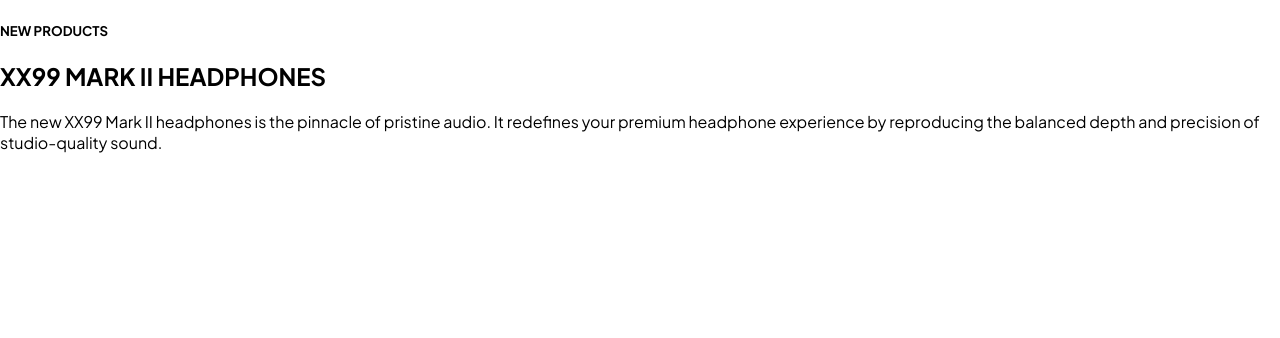
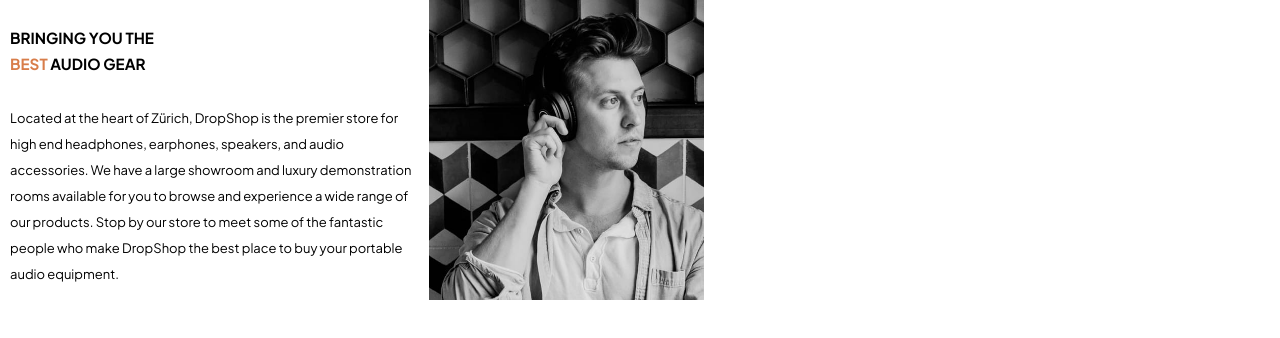
Before and after one commit to DanK1368/dropshop, a React (Create React App) app in the folder frontend/: page / in a window 1280 px wide. Shown: the top 338 px of the page. Built offline with nearby package versions, Linux system fonts and the light colour scheme.

Commit message:
bottom component created

```diff
--- a/frontend/src/App.js
+++ b/frontend/src/App.js
@@ -1,12 +1,14 @@
 import React from "react";
 import { Routes, Route } from "react-router-dom";
+import BottomPicture from "./buyer/components/BottomPicture";
 import ItemForSale from "./buyer/components/ItemForSale";
 import SellerPage from "./seller/pages/SellerPage";
 
 function App() {
   return (
     <div>
-      <ItemForSale />
+      <BottomPicture/>
+      {/* <ItemForSale /> */}
       {/**
       <Routes>
         <Route path="/" element={<SellerPage />} />
--- /dev/null
+++ b/frontend/src/buyer/components/BottomPicture.js
@@ -0,0 +1,17 @@
+import React from "react";
+import {Main, LeftText} from "../styles/BottomPicture";
+import HeadphonesGuy from "../../assets/shared/desktop/image-best-gear.jpg";
+
+const BottomPicture = () => {
+    return (
+        <Main>
+            <LeftText>
+                <h3>BRINGING YOU THE <br></br><span>BEST</span> AUDIO GEAR</h3>
+                <p>Located at the heart of Zürich, DropShop is the premier store for high end headphones, earphones, speakers, and audio accessories. We have a large showroom and luxury demonstration rooms available for you to browse and experience a wide range of our products. Stop by our store to meet some of the fantastic people who make DropShop the best place to buy your portable audio equipment.</p>
+            </LeftText>
+            <img src={HeadphonesGuy}/>
+        </Main>
+    )
+}
+
+export default BottomPicture;
--- /dev/null
+++ b/frontend/src/buyer/styles/BottomPicture.js
@@ -0,0 +1,26 @@
+import styled from "styled-components";
+
+export const Main = styled.div`
+    width:55%;
+    height:100%;
+    display:flex;
+    flex-direction:row;
+    font-size:13px;
+
+
+    img {
+        width:288px;
+        height:300px;
+    }
+    `
+
+export const LeftText = styled.div`
+    display:flex;
+    flex-direction:column;
+    justify-content:center;
+    padding: 10px 10px;
+    line-height: 2em;
+
+    span{
+        color: #d87d4a;
+    }`
```
